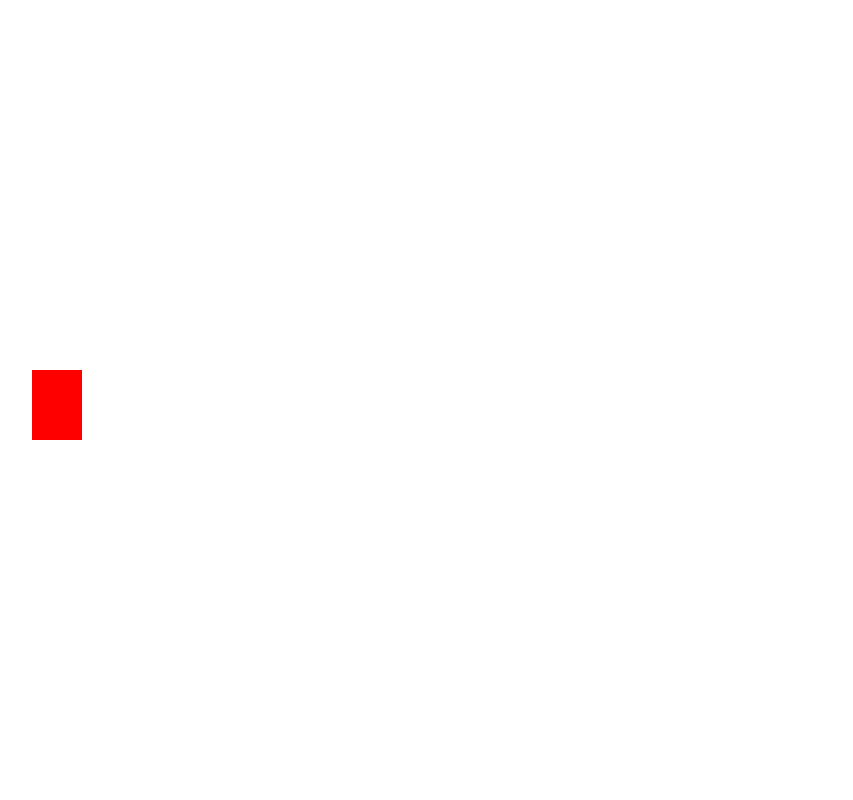
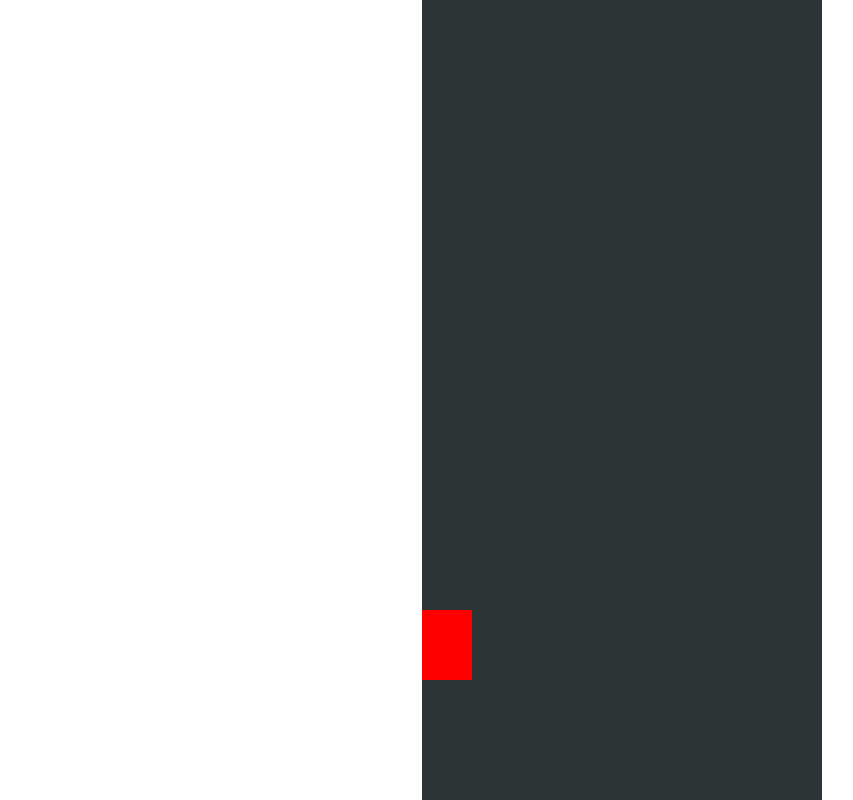
Before and after one commit to AniqJaved/Js-Game, a plain HTML site: page index.html in a window 1280 px wide. Both pictures are taken after a click on the element 640 px from the left and 27 px from the top of the page. Shown: the whole page, without its empty margins (18-871 px from the left). Drawn offline with Linux system fonts and the light colour scheme.

Commit message:
We have added to bounds so that the car doesnot move out of the specific bounds of the road. For this we have extracted out the positions of the road with getBoundingClientRect(). Then we have used conditions in the if of the keys.

```diff
--- a/index.html
+++ b/index.html
@@ -47,16 +47,22 @@
         function gamePlay(){
             console.log('a');
             let car = document.querySelector('.car');
+            let road = gameArea.getBoundingClientRect();
+            console.log(road.offsetLeft);
 
             if(player.start){
                 // Adding the movement key functionality. So first we take the top and left offset of the car and then
                 // we will be dynamically changing the top and left offset based on the arrow key pressed. Note that
                 // requestAnimationframe is necessary so that we can move between the fucntion back-forth. Otherwise
                 // it would not have possible to move the car.
-                if(keys.ArrowUp){player.y -= player.speed}
-                if(keys.ArrowDown){player.y += player.speed}
-                if(keys.ArrowLeft){player.x -= player.speed}
-                if(keys.ArrowRight){player.x += player.speed}
+                if(keys.ArrowUp && player.y > (road.top + 70))
+                {player.y -= player.speed}
+                if(keys.ArrowDown && player.y < (road.bottom - 70))
+                {player.y += player.speed}
+                if(keys.ArrowLeft && player.x > 0)
+                {player.x -= player.speed}
+                if(keys.ArrowRight && player.x < (road.width - 50))
+                {player.x += player.speed}
                 car.style.top = player.y + 'px';
                 car.style.left = player.x + 'px';
 
--- a/style/style.css
+++ b/style/style.css
@@ -8,7 +8,13 @@
     height: 70px;
     background: red;
     position: absolute;
-    left: 50px;
-    top: 370px;
-    border: 120px;
+    bottom: 120px;
 }
+
+.gameArea {
+    width: 400px;
+    height: 100vh;
+    background: #2d3436;
+    margin: auto;
+    position: relative;
+}
```
